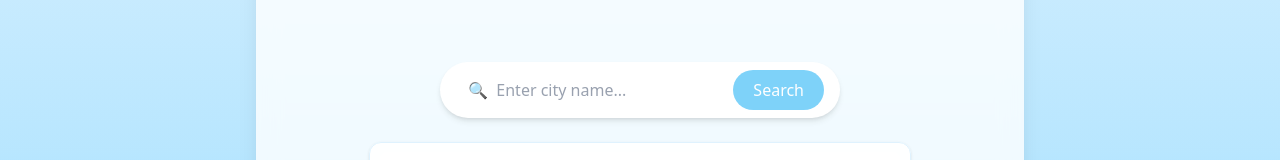
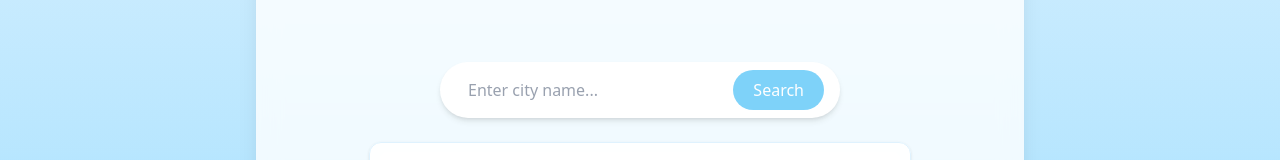
Before and after one commit to jiangzegege123/Weather-forecast, a React (Vite) app: page / in a window 1280 px wide. Shown: the part 249-409 px from the top of the page. Built offline with nearby package versions, Linux system fonts and the light colour scheme.

Commit message:
final ui

```diff
--- a/src/App.jsx
+++ b/src/App.jsx
@@ -31,7 +31,7 @@ function App() {
 
   return (
     <div className="min-h-screen flex flex-col items-center justify-center font-sans bg-linear-to-b from-sky-100 via-sky-200 to-sky-300">
-      {/* 🌤 Weather Card */}
+      {/* Weather Card */}
       <div className="bg-white/80 backdrop-blur-md shadow-xl rounded-3xl p-8 w-full max-w-3xl min-h-[520px] flex flex-col items-center justify-center transition-transform hover:scale-[1.01]">
         {/* The searching section */}
         {!isLoading && !data && !error && !futureError && (
@@ -44,10 +44,10 @@ function App() {
               >
                 <input
                   type="text"
-                  placeholder="🔍  Enter city name..."
+                  placeholder="Enter city name..."
                   value={city}
                   onChange={(e) => setCity(e.target.value)}
-                  className="flex-grow text-gray-700 px-3 py-2 rounded-full focus:outline-none placeholder-gray-400"
+                  className="grow text-gray-700 px-3 py-2 rounded-full focus:outline-none placeholder-gray-400"
                 />
                 <button
                   type="submit"
@@ -68,7 +68,7 @@ function App() {
           </>
         )}
 
-        {/* ⚠️ Error */}
+        {/* Error */}
         {!isLoading && (error || futureError) && (
           <>
             <div className="flex flex-col items-center space-y-6">
@@ -82,7 +82,7 @@ function App() {
                   placeholder="🔍  Enter city name..."
                   value={city}
                   onChange={(e) => setCity(e.target.value)}
-                  className="flex-grow text-gray-700 px-3 py-2 rounded-full focus:outline-none placeholder-gray-400"
+                  className="grow text-gray-700 px-3 py-2 rounded-full focus:outline-none placeholder-gray-400"
                 />
                 <button
                   type="submit"
@@ -111,7 +111,7 @@ function App() {
               </p>
             )}
 
-            {/* 🌤 Display weather data */}
+            {/* Display weather data */}
             {!isLoading && hasWeather && (
               <>
                 {/* Today's weather */}
@@ -137,7 +137,7 @@ function App() {
                 </div>
 
                 {/* Future 4-day forecast */}
-                {/* 💡 Keep all 4 cards on one line */}
+                {/* Keep all 4 cards on one line */}
                 <div className="grid grid-cols-4 gap-4 w-full overflow-x-auto">
                   {futureData.slice(0, 4).map((day, i) => (
                     <div
```
